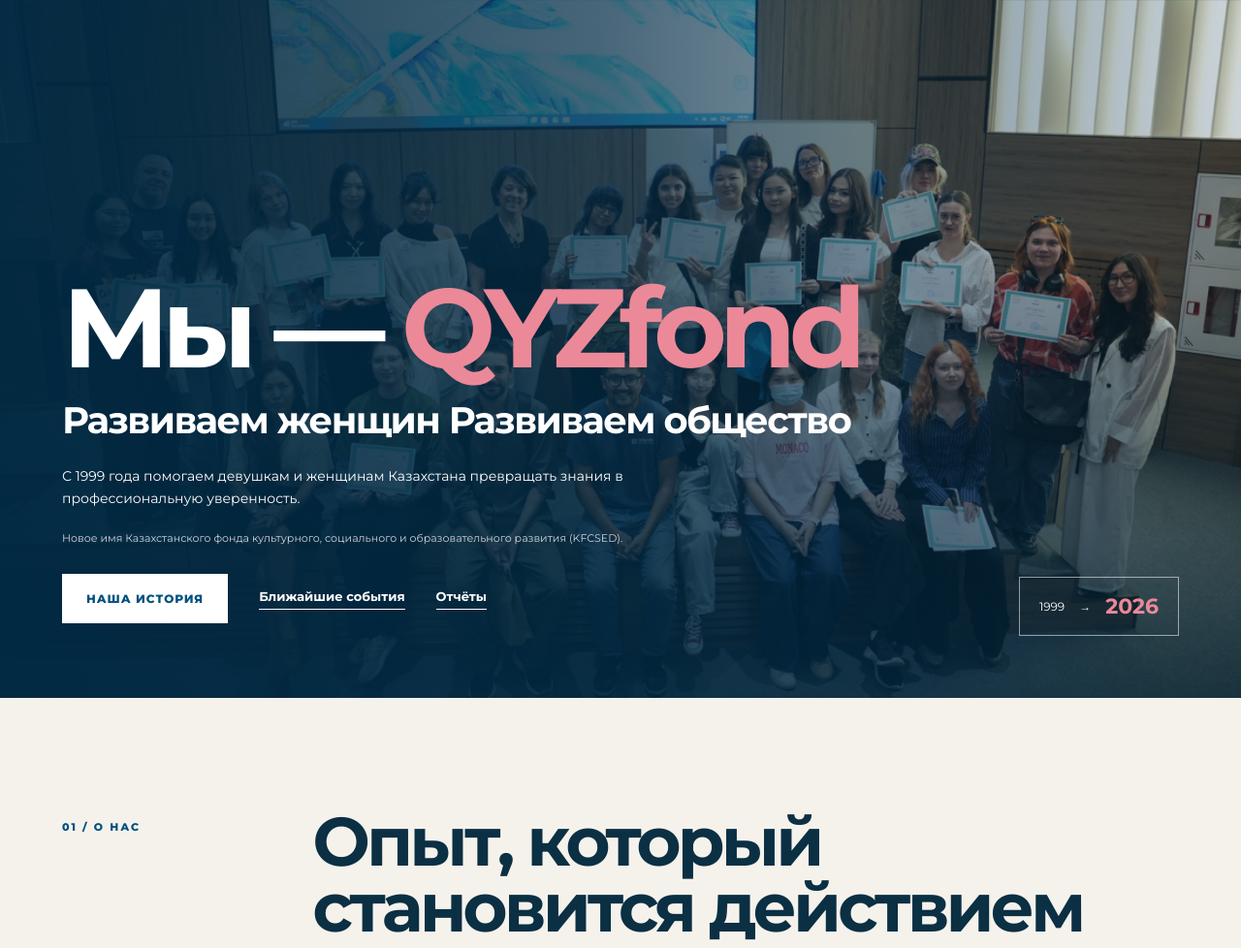
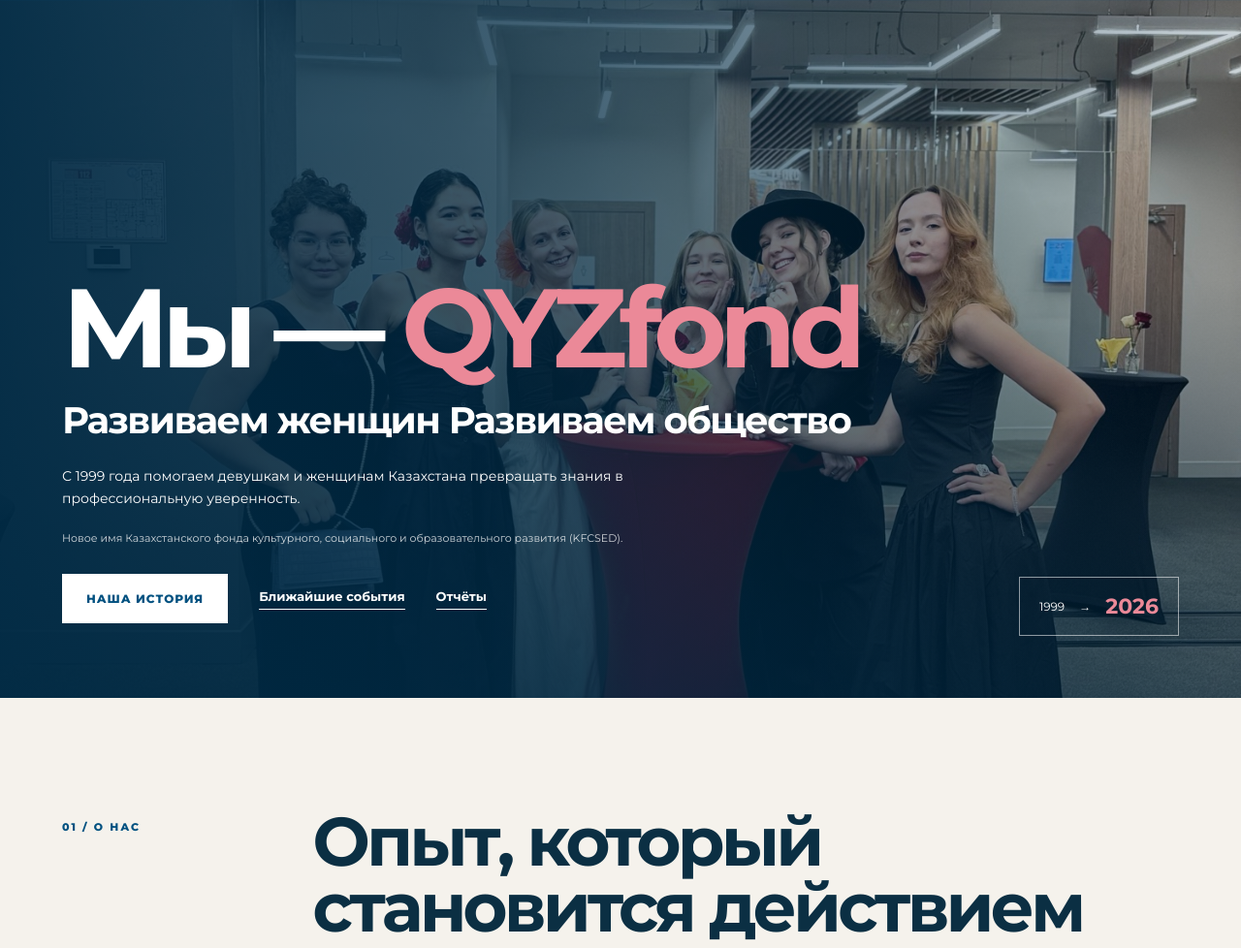
Before and after one commit to everypidigit/qyzfond_landing, a FastAPI app: page / in a window 1280 px wide. Shown: the part 96-1074 px from the top of the page at 97% size. Run offline with FastAPI, Linux system fonts and the light colour scheme.

Commit message:
Update homepage hero with IMG_0240 photo

```diff
--- a/templates/index.html
+++ b/templates/index.html
@@ -1,7 +1,7 @@
 {% extends "base.html" %}
 {% block content %}
 <section class="rebrand-hero">
-  <img src="/static/images/hero-community.jpg" alt="QYZfond" fetchpriority="high"><div class="rebrand-shade"></div>
+  <img src="/static/images/hero-img-0240.jpg" alt="QYZfond" fetchpriority="high"><div class="rebrand-shade"></div>
   <div class="rebrand-copy"><h1>{{ (c('hero','title')|replace('QYZfond.','<em>QYZfond.</em>'))|heading|safe }}</h1><h2>{{ (c('hero','slogan'))|heading }}</h2><p>{{ c('hero','intro') }}</p><p class="hero-brand-note">{{ c('hero','note') }}</p><div class="hero-actions"><a class="button button-light" href="#history">{{ ui('our_history') }}</a><a class="text-link light" href="#events" data-until="{{ gala_deadline }}">{{ ui('nearest') }}</a><a class="text-link light" href="#reports">{{ ui('reports') }}</a></div></div>
   <div class="rebrand-stamp"><span>1999</span><span>→</span><strong>2026</strong></div>
 </section>
```
Also changed, not shown: static/images/hero-img-0240.jpg (added).
